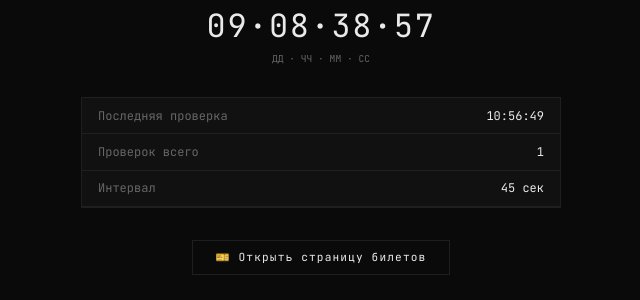
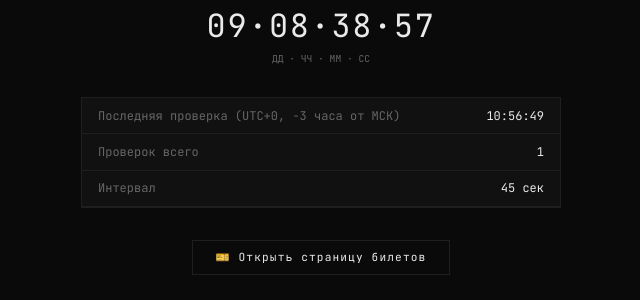
Before and after one commit to vaqqqz/cska-tickets, a Flask app: page / in a window 1280 px wide. Shown: the part 339-639 px from the top of the page, without its empty margins (319-959 px from the left). Run offline with Flask 3, Linux system fonts and the light colour scheme.

Commit message:
Update index.html

```diff
--- a/templates/index.html
+++ b/templates/index.html
@@ -36,7 +36,7 @@
     <!-- Мета-информация -->
     <section class="meta-block">
       <div class="meta-row">
-        <span class="meta-key">Последняя проверка</span>
+        <span class="meta-key">Последняя проверка (UTC+0, -3 часа от МСК)</span>
         <span class="meta-val" id="last-check">—</span>
       </div>
       <div class="meta-row">
```
